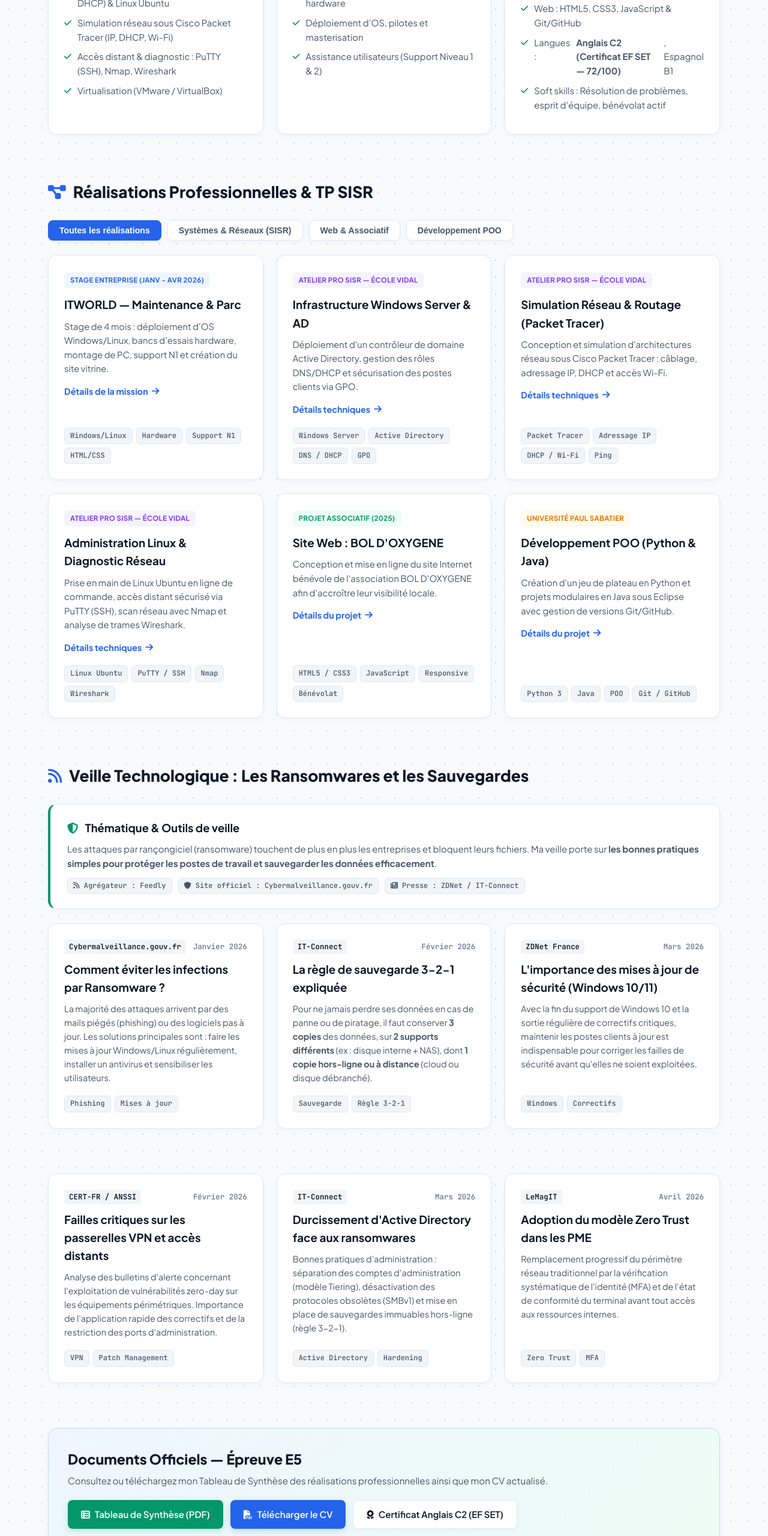
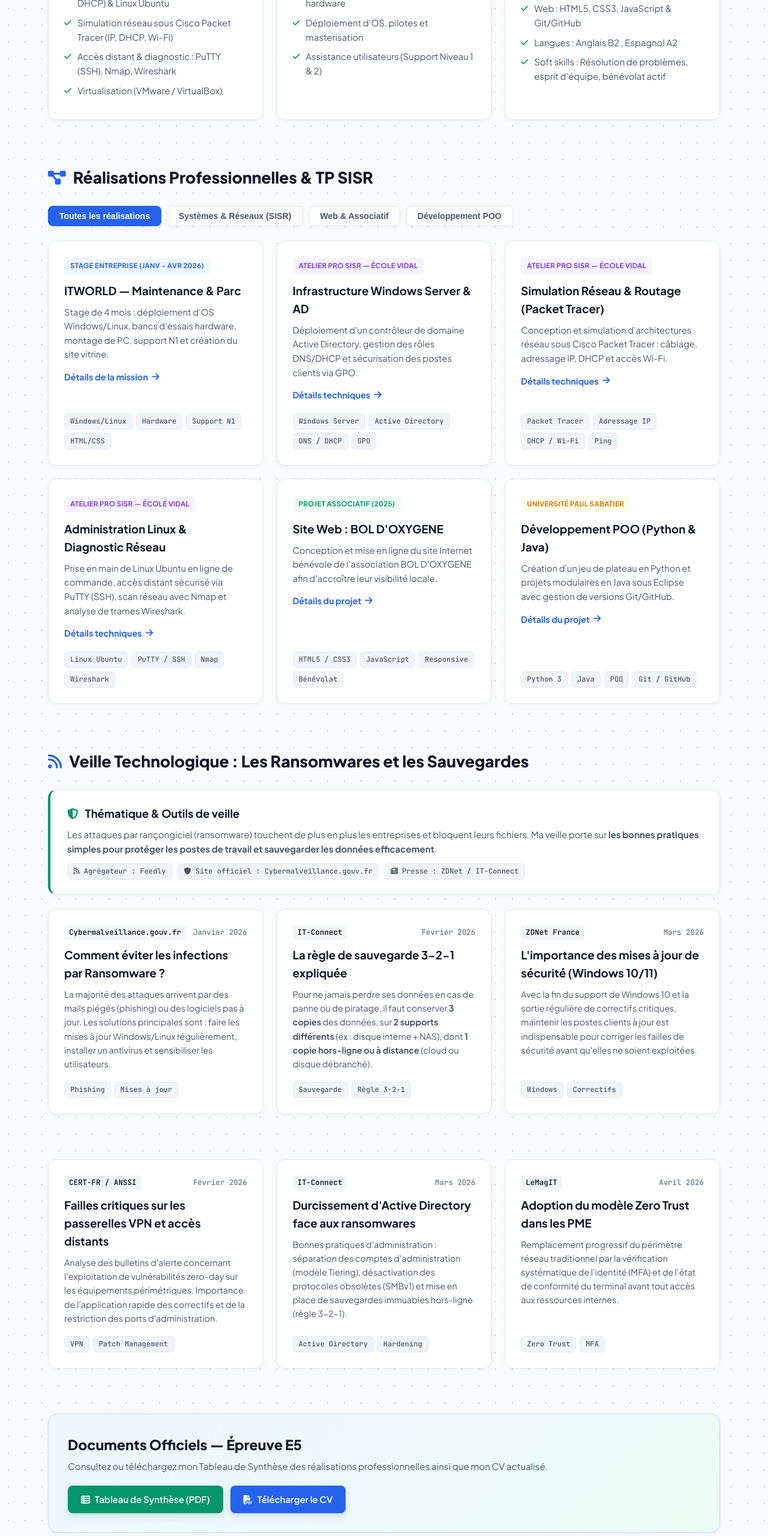
Before and after one commit to Amadoutemo/Portfolio, a plain HTML site: page index.html in a window 1280 px wide. Shown: the part 1456-4016 px from the top of the page at 60% size. Drawn offline with Linux system fonts and the light colour scheme.

Commit message:
Add files via upload

```diff
--- a/index.html
+++ b/index.html
@@ -647,7 +647,7 @@
         <a href="Tableau_Synthese_E5.pdf" target="_blank" class="btn-emerald">
           <i class="fa-solid fa-table-list"></i> Tableau de Synthèse (PDF)
         </a>
-        <a href="CV Amadou BTS.pdf" target="_blank" class="btn-secondary">
+        <a href="CV AMADOU BTS.pdf" target="_blank" class="btn-secondary">
           <i class="fa-solid fa-file-pdf"></i> Télécharger mon CV
         </a>
       </div>
@@ -730,7 +730,7 @@
             <ul class="card-list">
               <li><i class="fa-solid fa-check"></i> Scripting &amp; Code : Python, Java, C, SQL</li>
               <li><i class="fa-solid fa-check"></i> Web : HTML5, CSS3, JavaScript &amp; Git/GitHub</li>
-              <li><i class="fa-solid fa-check"></i> Langues : <strong>Anglais C2 (Certificat EF SET — 72/100)</strong>, Espagnol B1</li>
+              <li><i class="fa-solid fa-check"></i> Langues : Anglais B2 , Espagnol A2</li>
               <li><i class="fa-solid fa-check"></i> Soft skills : Résolution de problèmes, esprit d'équipe, bénévolat actif</li>
             </ul>
           </div>
@@ -1021,9 +1021,6 @@
           <a href="CV_Amadou_TEMO.pdf" target="_blank" class="btn-primary">
             <i class="fa-solid fa-file-pdf"></i> Télécharger le CV
           </a>
-          <a href="https://cert.efset.org/UwNdUt" target="_blank" class="btn-secondary">
-            <i class="fa-solid fa-award"></i> Certificat Anglais C2 (EF SET)
-          </a>
         </div>
       </div>
     </section>
```
